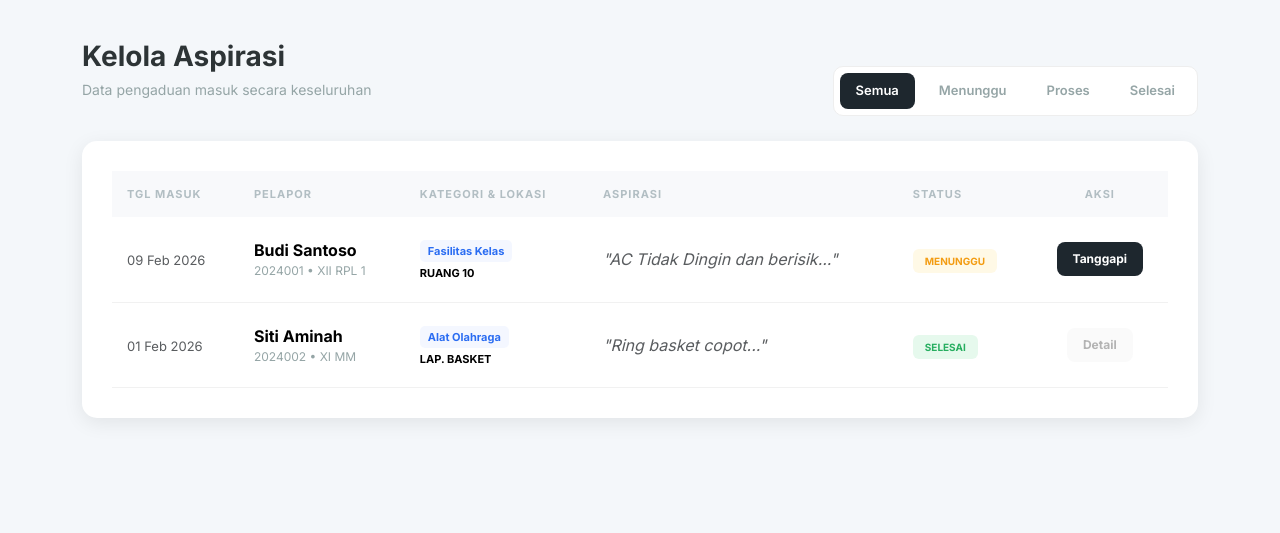
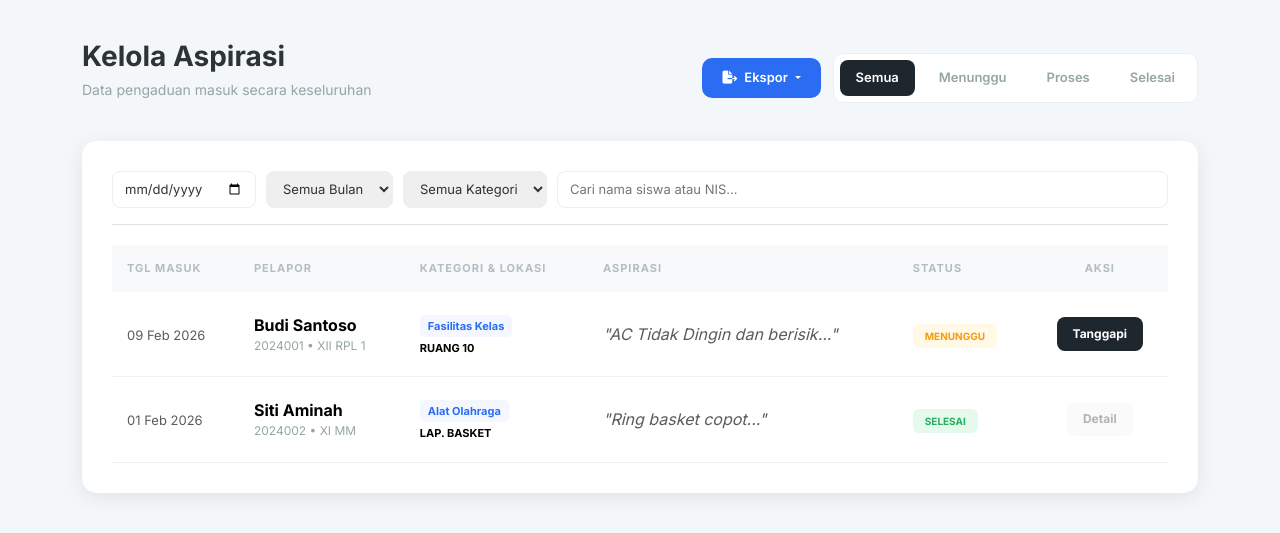
Before and after one commit to putrinabilaaw/UKKRPL, a PHP site: page /admin_dashboard.php in a window 1280 px wide. Shown: the part 64-597 px from the top of the page. Run offline with PHP 8.4, Linux system fonts and the light colour scheme.

Commit message:
menambahkan fitur ekspor, dan fitur filter

```diff
--- a/admin_dashboard.php
+++ b/admin_dashboard.php
@@ -22,7 +22,6 @@
         color: #2d3436;
     }
 
-    /* Navbar Styling */
     .admin-navbar {
         background: #fff;
         padding: 15px 40px;
@@ -43,7 +42,6 @@
         font-weight: 400;
     }
 
-    /* Container Content */
     .admin-content {
         padding-top: 40px;
         padding-bottom: 40px;
@@ -52,7 +50,8 @@
     .admin-header {
         display: flex;
         justify-content: space-between;
-        align-items: flex-end;
+        align-items: center;
+        /* Sejajar tengah secara vertikal */
         margin-bottom: 25px;
     }
 
@@ -67,7 +66,13 @@
         font-size: 14px;
     }
 
-    /* REVISI: FILTER STATUS DI KANAN ATAS */
+    /* Container untuk menyejajarkan Ekspor dan Status */
+    .header-actions {
+        display: flex;
+        align-items: center;
+        gap: 12px;
+    }
+
     .status-filter-group {
         display: flex;
         gap: 8px;
@@ -98,17 +103,14 @@
         color: var(--primary-blue);
     }
 
-    /* REVISI: CARD DENGAN SHADOW 5px */
     .admin-card {
         background: #fff;
         border-radius: 15px;
         padding: 30px;
         border: none;
-        /* Shadow 5px tegas sekeliling */
         box-shadow: 0 5px 20px rgba(0, 0, 0, 0.08);
     }
 
-    /* Table Styling */
     .admin-table {
         margin-bottom: 0;
         vertical-align: middle;
@@ -183,6 +185,36 @@
     .btn-tanggapi:hover {
         background: var(--primary-blue);
     }
+
+    .filter-bar-extra {
+        display: flex;
+        flex-wrap: wrap;
+        gap: 10px;
+        margin-bottom: 20px;
+    }
+
+    .input-custom {
+        border: 1px solid #eee;
+        border-radius: 8px;
+        padding: 8px 12px;
+        font-size: 13px;
+        color: #2d3436;
+        outline: none;
+    }
+
+    .input-custom:focus {
+        border-color: var(--primary-blue);
+    }
+
+    .btn-export-main {
+        background: #2b6df2;
+        color: white;
+        border: none;
+        border-radius: 10px;
+        padding: 10px 20px;
+        font-size: 13px;
+        font-weight: 600;
+    }
     </style>
 </head>
 
@@ -203,16 +235,57 @@
                 <p class="subtitle">Data pengaduan masuk secara keseluruhan</p>
             </div>
 
-            <div class="status-filter-group" id="filterContainer">
-                <button class="filter-btn active" onclick="filterStatus('Semua', this)">Semua</button>
-                <button class="filter-btn" onclick="filterStatus('Menunggu', this)">Menunggu</button>
-                <button class="filter-btn" onclick="filterStatus('Proses', this)">Proses</button>
-                <button class="filter-btn" onclick="filterStatus('Selesai', this)">Selesai</button>
+            <div class="header-actions">
+                <div class="dropdown">
+                    <button class="btn btn-export-main dropdown-toggle" type="button" data-bs-toggle="dropdown">
+                        <i class="fa fa-file-export me-1"></i> Ekspor
+                    </button>
+                    <ul class="dropdown-menu shadow border-0">
+                        <li><a class="dropdown-item" href="#"><i class="fa fa-file-excel text-success me-2"></i>
+                                Excel</a></li>
+                        <li><a class="dropdown-item" href="#"><i class="fa fa-file-pdf text-danger me-2"></i> PDF</a>
+                        </li>
+                    </ul>
+                </div>
+
+                <div class="status-filter-group" id="filterContainer">
+                    <button class="filter-btn active" onclick="applyFilters('Semua', this)">Semua</button>
+                    <button class="filter-btn" onclick="applyFilters('Menunggu', this)">Menunggu</button>
+                    <button class="filter-btn" onclick="applyFilters('Proses', this)">Proses</button>
+                    <button class="filter-btn" onclick="applyFilters('Selesai', this)">Selesai</button>
+                </div>
             </div>
         </div>
 
         <div class="admin-card">
-            <div class="table-responsive">
+            <div class="filter-bar-extra border-bottom pb-3">
+                <input type="date" id="fDate" class="input-custom" title="Pilih Tanggal" onchange="applyFilters()">
+                <select id="fMonth" class="input-custom" onchange="applyFilters()">
+                    <option value="">Semua Bulan</option>
+                    <option value="Jan">Januari</option>
+                    <option value="Feb">Februari</option>
+                    <option value="Mar">Maret</option>
+                    <option value="Apr">April</option>
+                    <option value="May">Mei</option>
+                    <option value="Jun">Juni</option>
+                    <option value="Jul">Juli</option>
+                    <option value="Aug">Agustus</option>
+                    <option value="Sep">September</option>
+                    <option value="Oct">Oktober</option>
+                    <option value="Nov">November</option>
+                    <option value="Dec">Desember</option>
+                </select>
+                <select id="fCategory" class="input-custom" onchange="applyFilters()">
+                    <option value="">Semua Kategori</option>
+                    <option value="Fasilitas Kelas">Fasilitas Kelas</option>
+                    <option value="Alat Olahraga">Alat Olahraga</option>
+                    <option value="Kebersihan">Kebersihan</option>
+                </select>
+                <input type="text" id="fSearch" class="input-custom flex-grow-1"
+                    placeholder="Cari nama siswa atau NIS..." onkeyup="applyFilters()">
+            </div>
+
+            <div class="table-responsive mt-3">
                 <table class="table admin-table" id="tableLaporan">
                     <thead>
                         <tr>
@@ -225,10 +298,10 @@
                         </tr>
                     </thead>
                     <tbody>
-                        <tr data-status="Menunggu">
-                            <td><span class="text-muted" style="font-size: 13px;">09 Feb 2026</span></td>
+                        <tr data-status="Menunggu" data-tanggal="2026-02-09" data-kategori="Fasilitas Kelas">
+                            <td><span class="text-muted tgl-text" style="font-size: 13px;">09 Feb 2026</span></td>
                             <td>
-                                <div class="fw-bold">Budi Santoso</div>
+                                <div class="fw-bold pelapor-nama">Budi Santoso</div>
                                 <div class="meta-id">2024001 • XII RPL 1</div>
                             </td>
                             <td>
@@ -239,10 +312,10 @@
                             <td><span class="status-pill st-menunggu">Menunggu</span></td>
                             <td class="text-center"><button class="btn-action btn-tanggapi">Tanggapi</button></td>
                         </tr>
-                        <tr data-status="Selesai">
-                            <td><span class="text-muted" style="font-size: 13px;">01 Feb 2026</span></td>
+                        <tr data-status="Selesai" data-tanggal="2026-02-01" data-kategori="Alat Olahraga">
+                            <td><span class="text-muted tgl-text" style="font-size: 13px;">01 Feb 2026</span></td>
                             <td>
-                                <div class="fw-bold">Siti Aminah</div>
+                                <div class="fw-bold pelapor-nama">Siti Aminah</div>
                                 <div class="meta-id">2024002 • XI MM</div>
                             </td>
                             <td>
@@ -260,18 +333,45 @@
         </div>
     </main>
 
+    <script src="https://cdn.jsdelivr.net/npm/bootstrap@5.3.2/dist/js/bootstrap.bundle.min.js"></script>
+
     <script>
-    function filterStatus(status, btn) {
-        // Update Button Active State
-        const buttons = document.querySelectorAll('.filter-btn');
-        buttons.forEach(b => b.classList.remove('active'));
-        btn.classList.add('active');
+    // Variabel global untuk status agar bisa dikombinasikan dengan filter lain
+    let activeStatus = 'Semua';
 
-        // Filter Table Rows
+    function applyFilters(status, btn) {
+        // Update status aktif jika dipicu oleh tombol status
+        if (status) {
+            activeStatus = status;
+            const buttons = document.querySelectorAll('.filter-btn');
+            buttons.forEach(b => b.classList.remove('active'));
+            btn.classList.add('active');
+        }
+
+        // Ambil nilai dari filter lainnya
+        const dateVal = document.getElementById('fDate').value; // Format: YYYY-MM-DD
+        const monthVal = document.getElementById('fMonth').value; // Contoh: Feb
+        const catVal = document.getElementById('fCategory').value;
+        const searchVal = document.getElementById('fSearch').value.toLowerCase();
+
         const rows = document.querySelectorAll('#tableLaporan tbody tr');
+
         rows.forEach(row => {
             const rowStatus = row.getAttribute('data-status');
-            if (status === 'Semua' || rowStatus === status) {
+            const rowDate = row.getAttribute('data-tanggal');
+            const rowCat = row.getAttribute('data-kategori');
+            const rowFullText = row.innerText.toLowerCase(); // Untuk pencarian global di baris tersebut
+            const rowDateText = row.querySelector('.tgl-text').innerText;
+
+            // Logika Cek Multi-Filter
+            const matchStatus = (activeStatus === 'Semua' || rowStatus === activeStatus);
+            const matchDate = (!dateVal || rowDate === dateVal);
+            const matchMonth = (!monthVal || rowDateText.includes(monthVal));
+            const matchCat = (!catVal || rowCat === catVal);
+            const matchSearch = (!searchVal || rowFullText.includes(searchVal));
+
+            // Tampilkan baris HANYA jika memenuhi semua kriteria
+            if (matchStatus && matchDate && matchMonth && matchCat && matchSearch) {
                 row.style.display = '';
             } else {
                 row.style.display = 'none';
```
